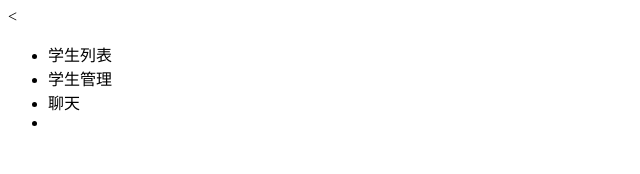
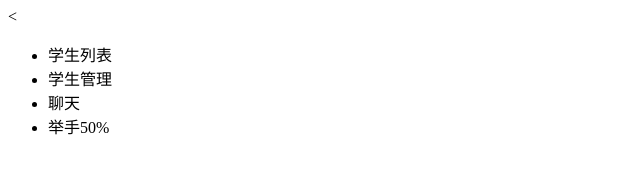
Before and after one commit to Almost42/student, a plain HTML site: page index.html in a window 1280 px wide. Shown: the full height of the page, 0-640 px from the left. Drawn offline with Linux system fonts and the light colour scheme.

Commit message:
举手功能开发至50%

```diff
--- a/index.html
+++ b/index.html
@@ -9,7 +9,7 @@
         <li>学生列表</li>
         <li>学生管理</li>
         <li>聊天</li>
-        <li></li>
+        <li>举手50%</li>
     </ul>
 </body>
 </html>
```
